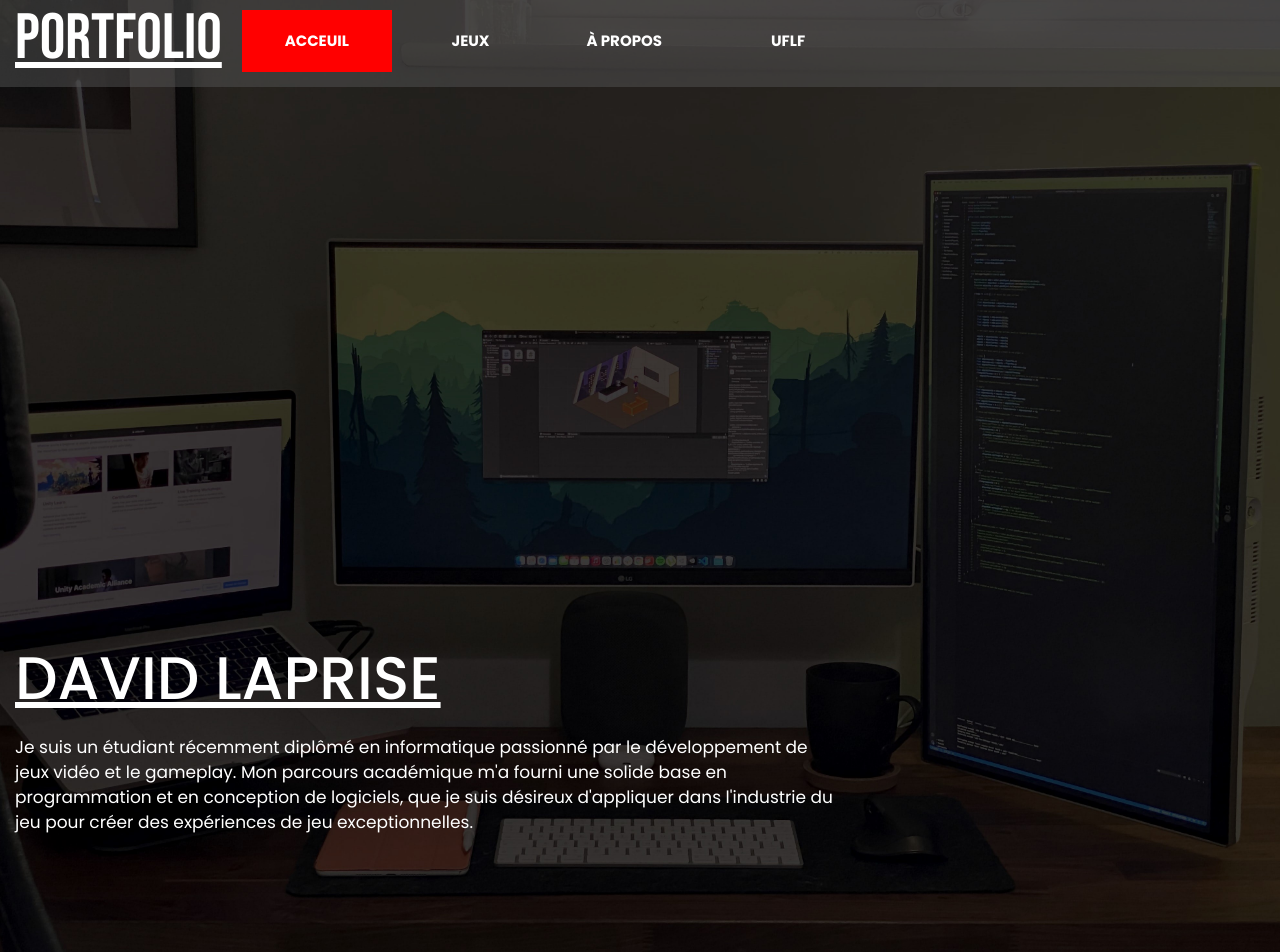
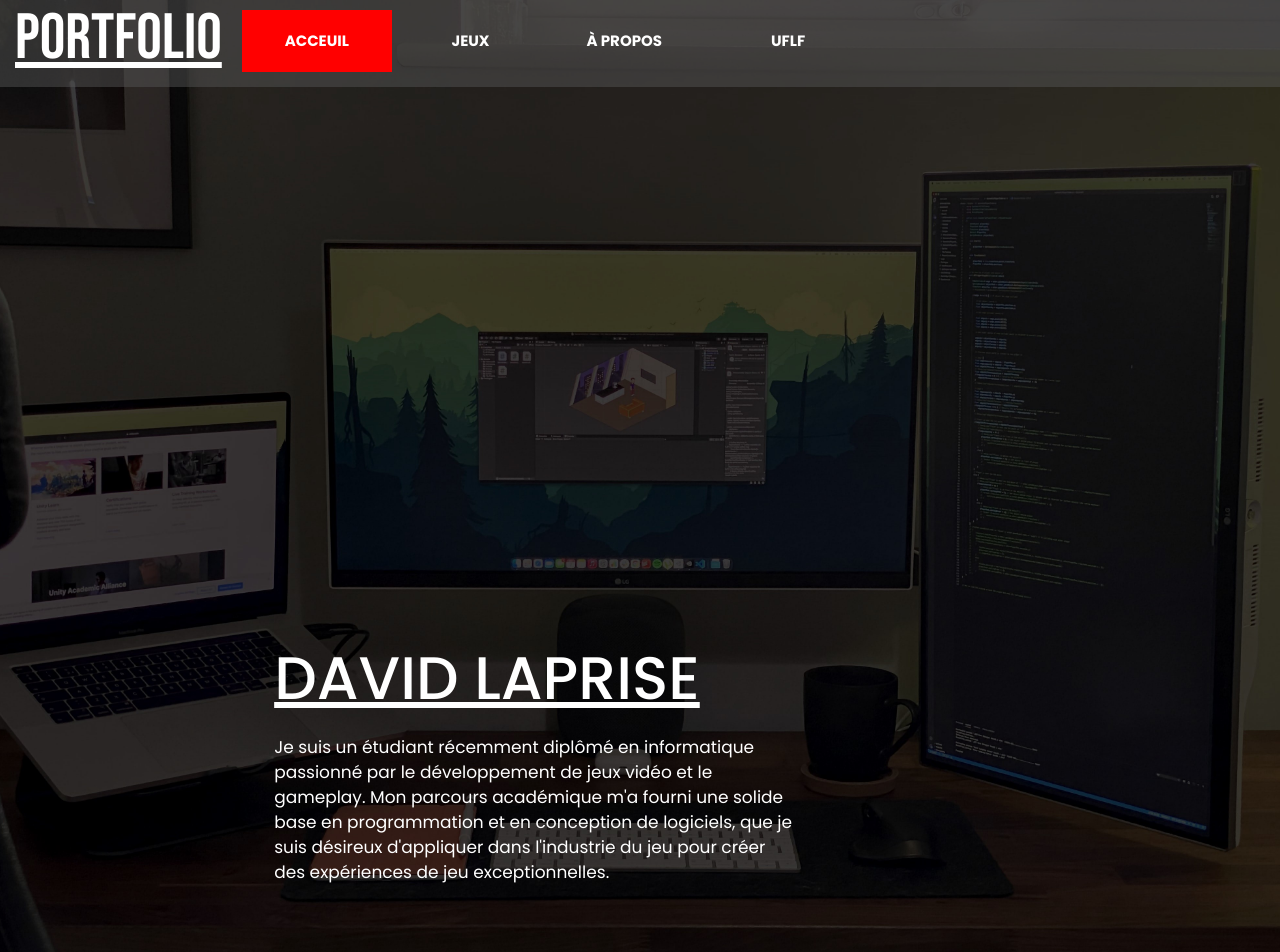
Before and after one commit to davidnina2/Portfolio, a plain HTML site: page index.html in a window 1280 px wide. Shown: the top 952 px of the page. Drawn offline with nearby package versions, Linux system fonts and the light colour scheme.

Commit message:
now centered

```diff
--- a/css/style.css
+++ b/css/style.css
@@ -1103,6 +1103,8 @@ Header sticky
      padding-bottom: 25px;
      text-transform: uppercase;
      font-weight: 500;
+     margin: auto;
+     width: 50%;
 }
  .text-bg span {
      font-size: 17px;
@@ -1110,6 +1112,8 @@ Header sticky
      color: #fff;
      line-height: 25px;
      padding-bottom: 50px;
+     margin: auto;
+     width: 50%;
 }
  .text-bg a {
      font-size: 16px;
--- a/index.html
+++ b/index.html
@@ -70,10 +70,9 @@
             <!-- end header -->
             <section class="slider_section">
                 <div class="banner_main">
-
                     <div class="container-fluid">
                         <div class="row">
-                            <div class="col-xl-8 col-lg-8 col-md-8 col-sm-12 ">
+                            <div class="col-xl-10 col-lg-10 col-md-10 col-sm-12 ">
                                 <div class="text-bg">
                                     <h1><u>David Laprise</u></h1>
                                     <span>Je suis un étudiant récemment diplômé en informatique passionné par le développement de
```
